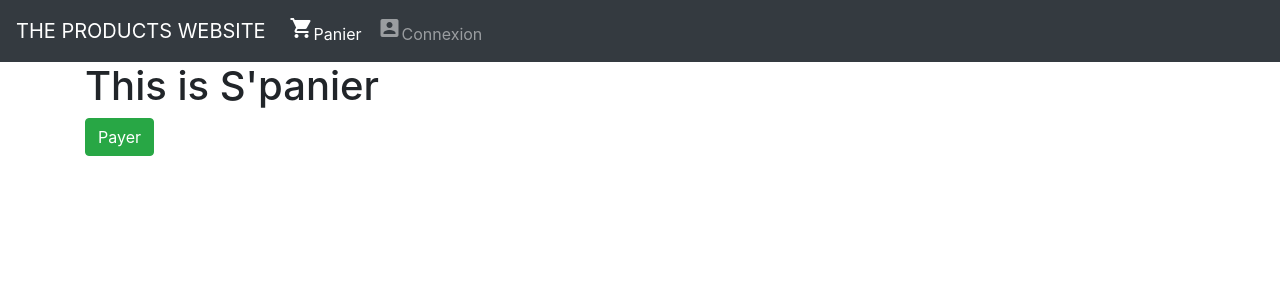
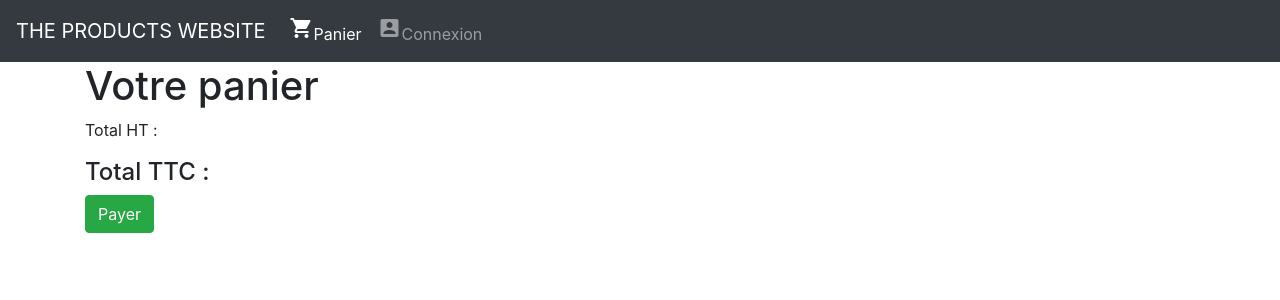
Before and after one commit to Haarkan/8INF345-TP2, an Angular app: page /panier in a window 1280 px wide. Shown: the top 300 px of the page. Built offline with nearby package versions, Linux system fonts and the light colour scheme.

Commit message:
Styles
1.0

```diff
--- a/src/app/login/login.component.css
+++ b/src/app/login/login.component.css
@@ -0,0 +1,4 @@
+#connectFormBox{
+    margin-left: 30%;
+    padding-top: 70px;
+}
--- a/src/app/panier/panier.component.html
+++ b/src/app/panier/panier.component.html
@@ -1,7 +1,10 @@
 <div id="MainContent" class="container" xmlns="http://www.w3.org/1999/html">
 
     <div id="modal"></div>
-    <h1>This is S'panier</h1>
+    <h1>Votre panier</h1>
+    <p>Total HT : </p>
+    <h4>Total TTC : </h4>
+
     <button (click)="payCart()" type="button" class="btn btn-success"><span>Payer</span></button>
     <div *ngIf="errorPayement" class="alert-danger">Erreur : le payement a échoué !</div>
     <div id="productList" class="row" style="width: 100%">
```
Also changed, not shown: src/favicon.png (added), 1 other file (tests, documents, lock files or other folders).
